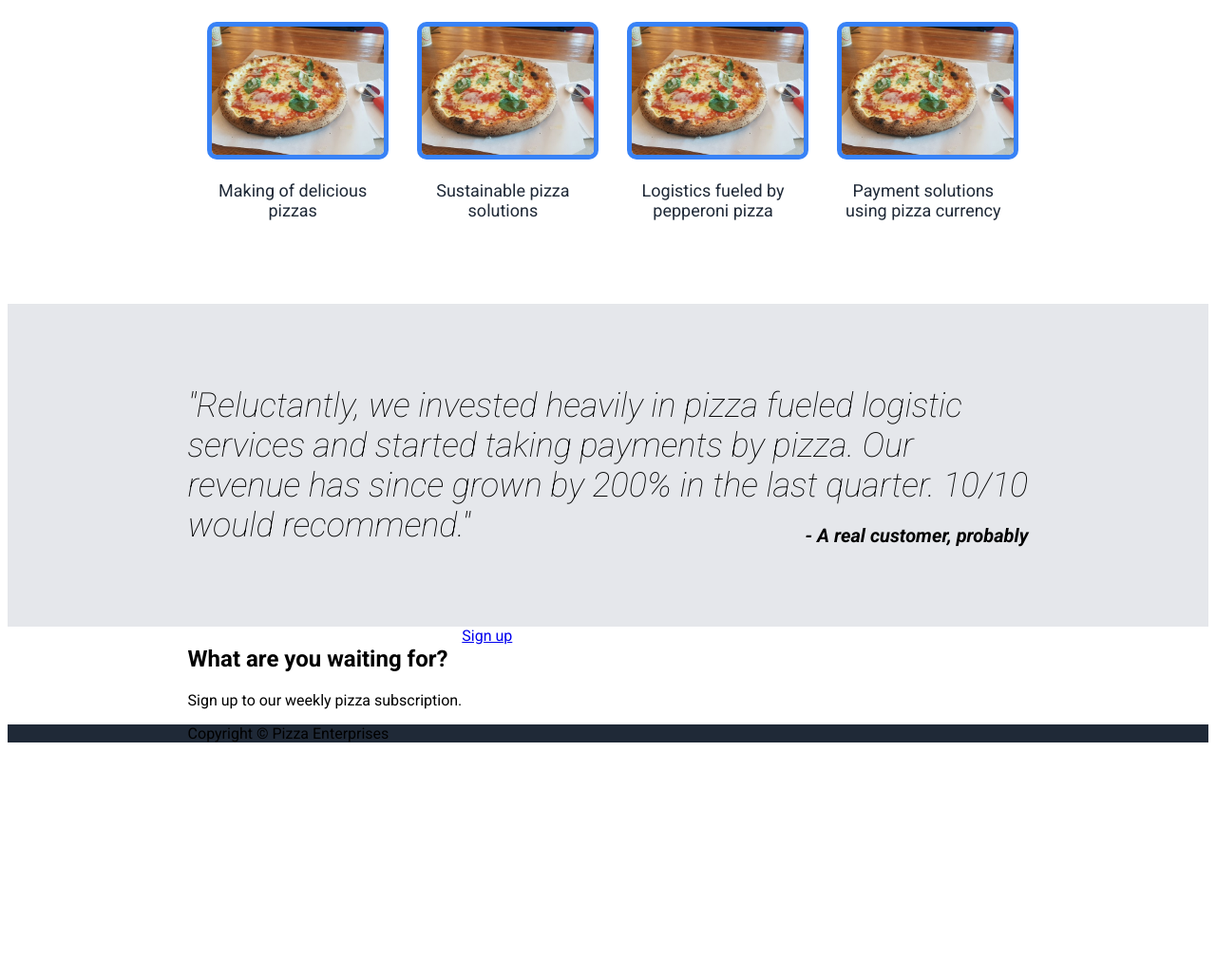
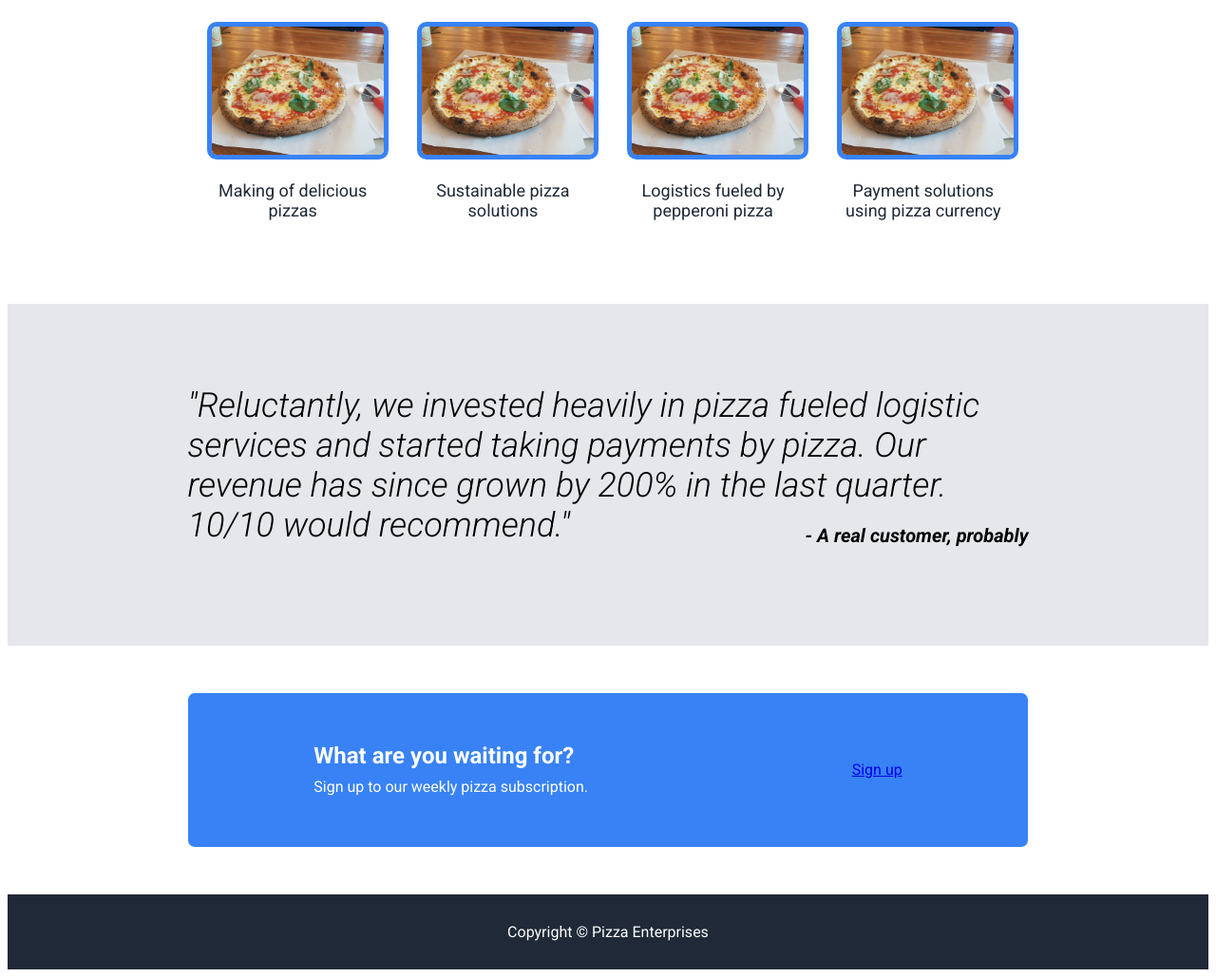
Before and after one commit to disenarob/landing-page, a plain HTML site: page index.html in a window 1280 px wide. Shown: the part 777-1806 px from the top of the page at 95% size. Before the commit the page ends 1567 px from the top, so only its background shows below. Drawn offline with Linux system fonts and the light colour scheme.

Commit message:
Update style.css

```diff
--- a/style.css
+++ b/style.css
@@ -54,6 +54,7 @@ color: #f9faf8;
     background: #3882f6;
     font-weight: 700;
     border-radius:7px;
+    font-size: 22px;
 }
 .header-content img{
     width:100%;
@@ -83,12 +84,12 @@ color: #f9faf8;
 .quote-section{
     background: #e5e7eb;
     padding-top: 50px;
-    padding-bottom: 50px;
+    padding-bottom: 70px;
 }
 .quote-section p{
     font-size: 36px;
     font-style: italic;
-    font-weight:200;
+    font-weight:300;
 }
 .quote-section span{
     font-weight:bold;
@@ -97,3 +98,44 @@ color: #f9faf8;
     float:right;
     margin-top: 20px;
 }
+.cta-section{
+    padding-top: 50px;
+    padding-bottom: 50px;
+    align-items: center;
+}
+.cta-box{
+    background-color: #3882f6;
+    padding-left:15%;
+    padding-right: 15%;
+    padding-top:40px;
+    padding-bottom:40px;
+    align-items: center;
+    color: #fff;
+    line-height: 0.8em;
+    border-radius:7px;
+}
+.cta-content{
+    flex-grow:2;
+}
+.cta-btn{
+    flex-grow: 1;
+    text-align:center;
+}
+.cta-btn a{
+    color: #fff;
+    text-decoration: none;
+    border: solid 3px#fff;
+    padding-left: 30px;
+    padding-right: 30px;
+    padding-top:10px;
+    padding-bottom: 10px;
+    font-weight: 700;
+    border-radius:7px;
+    font-size:22px;
+}
+.footer{
+    text-align:center;
+    padding-top: 30px;
+    padding-bottom: 30px;
+    color: #FFf;
+}
```
